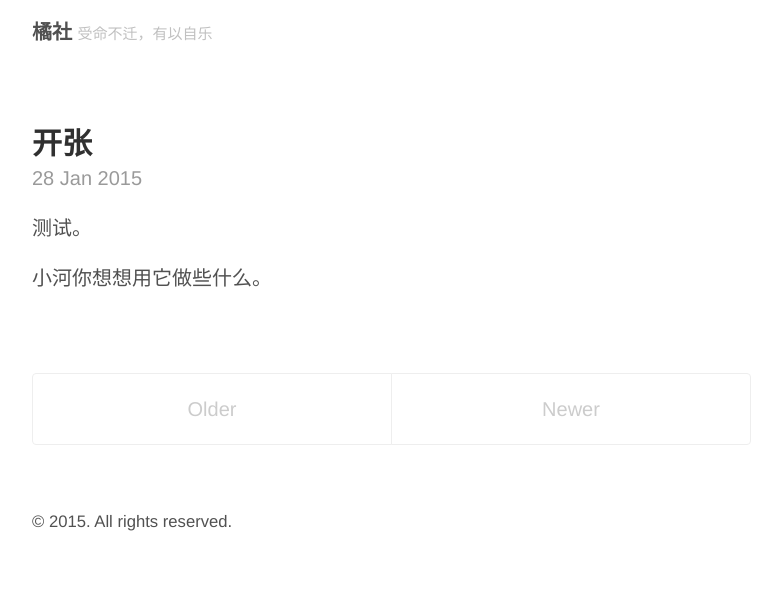
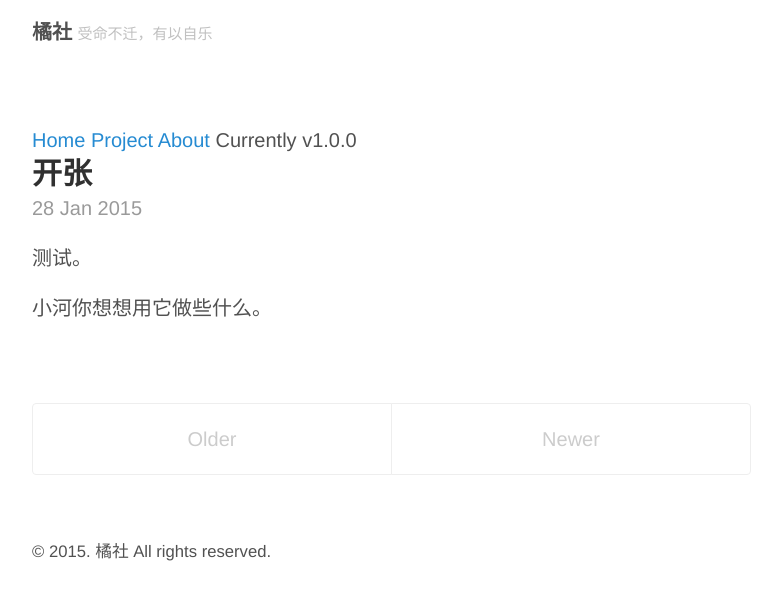
Before and after one commit to orangeclub/orangeclub.github.io, a Jekyll site: the page built from index.html, in a window 1280 px wide. Shown: the top 600 px of the page, without its empty margins (248-1030 px from the left). Built offline with Jekyll 4.4.1, drawn with Linux system fonts in a browser that asks for light colours; the list of posts is cut into pages by our own code.

Commit message:
columns added

```diff
--- a/_layouts/default.html
+++ b/_layouts/default.html
@@ -12,16 +12,36 @@
           <small>{{ site.tagline }}</small>
         </h3>
       </header>
+	  <nav class="sidebar-nav">
+	    <a class="sidebar-nav-item active" href="/">Home</a>
 
+	    <a class="sidebar-nav-item" href="/project">Project</a>
+		<a class="sidebar-nav-item" href="/about/">About</a>
+
+
+    	<span class="sidebar-nav-item">Currently v1.0.0</span>
+	  </nav>
       <main>
         {{ content }}
-      </main>
-
+	  </main>
       <footer class="footer">
         <small>
-          &copy; <time datetime="{{ site.time | date_to_xmlschema }}">{{ site.time | date: '%Y' }}</time>. All rights reserved.
+          &copy; <time datetime="{{ site.time | date_to_xmlschema }}">{{ site.time | date: '%Y' }}</time>. 橘社 All rights reserved.
         </small>
-      </footer>
+	  </footer>
+
+
+
+
+
+
+
+
+
+
+
+
+
     </div>
 
   </body>
```
